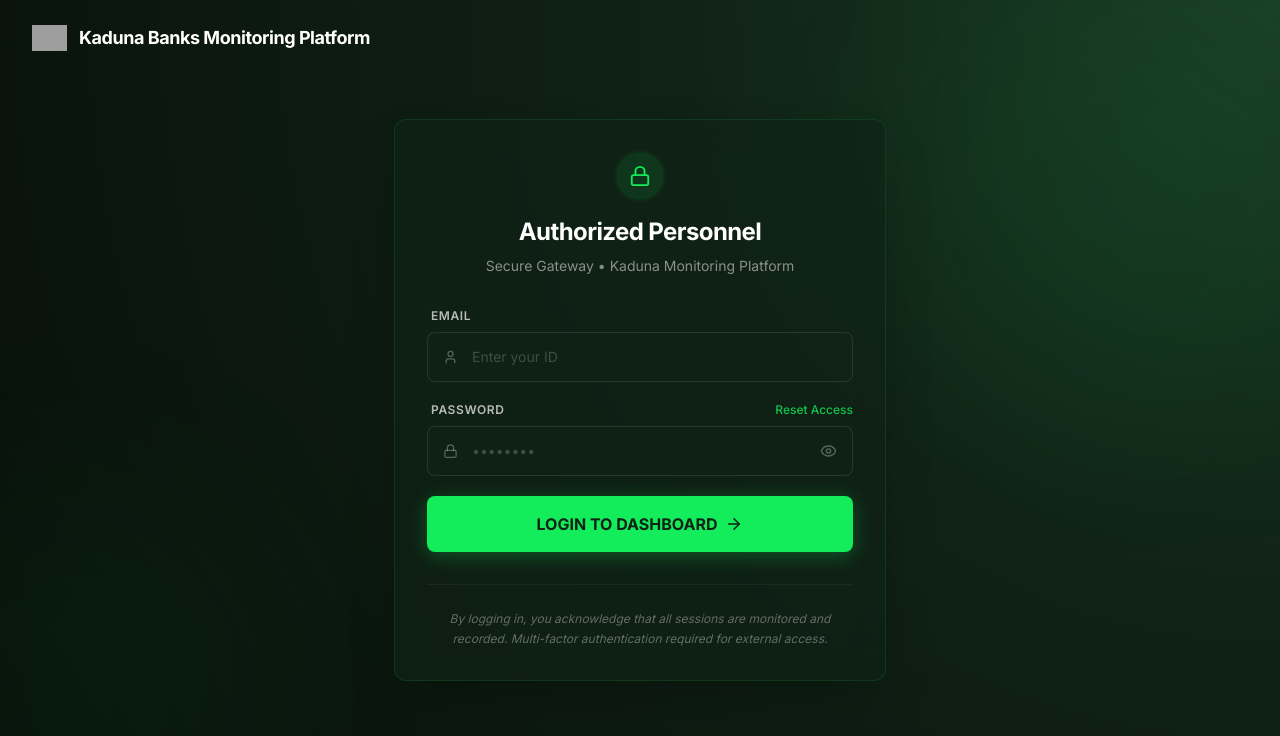
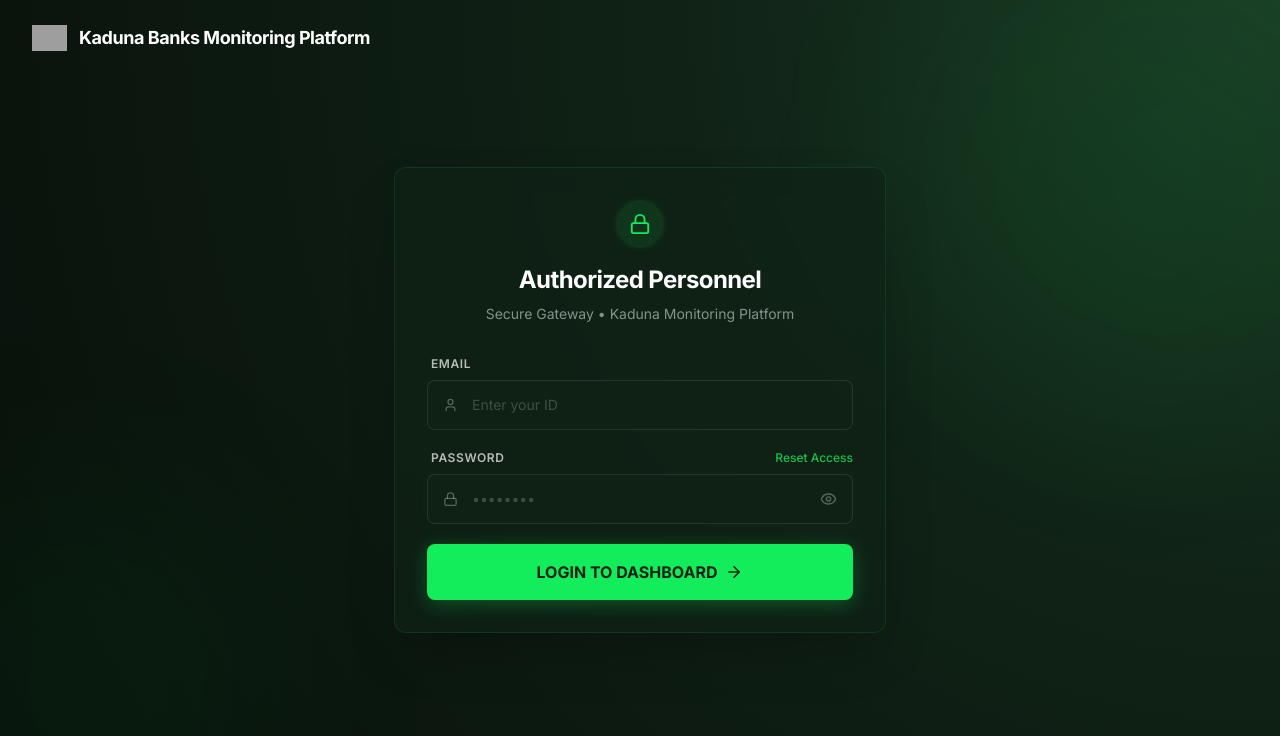
Before and after one commit to Orange-Invent-House-Ltd/orm-web, a Next.js app: page /login in a window 1280 px wide. Shown: the top 736 px of the page. Built offline with nearby package versions, Linux system fonts and the light colour scheme; no server answers; grey boxes are pictures that could not be loaded.

Commit message:
Add Banks Apis

```diff
--- a/app/login/page.tsx
+++ b/app/login/page.tsx
@@ -230,11 +230,11 @@ const {mutate: login, isPending} = useLogin()
             </motion.button>
           </form>
 
-          <div className="mt-8 pt-6 text-center" style={{ borderTop: '1px solid rgba(255,255,255,0.05)' }}>
+          {/* <div className="mt-8 pt-6 text-center" style={{ borderTop: '1px solid rgba(255,255,255,0.05)' }}>
             <p className="text-xs leading-relaxed italic" style={{ color: 'rgba(255,255,255,0.35)' }}>
               By logging in, you acknowledge that all sessions are monitored and recorded. Multi-factor authentication required for external access.
             </p>
-          </div>
+          </div> */}
         </div>
 
 
```
